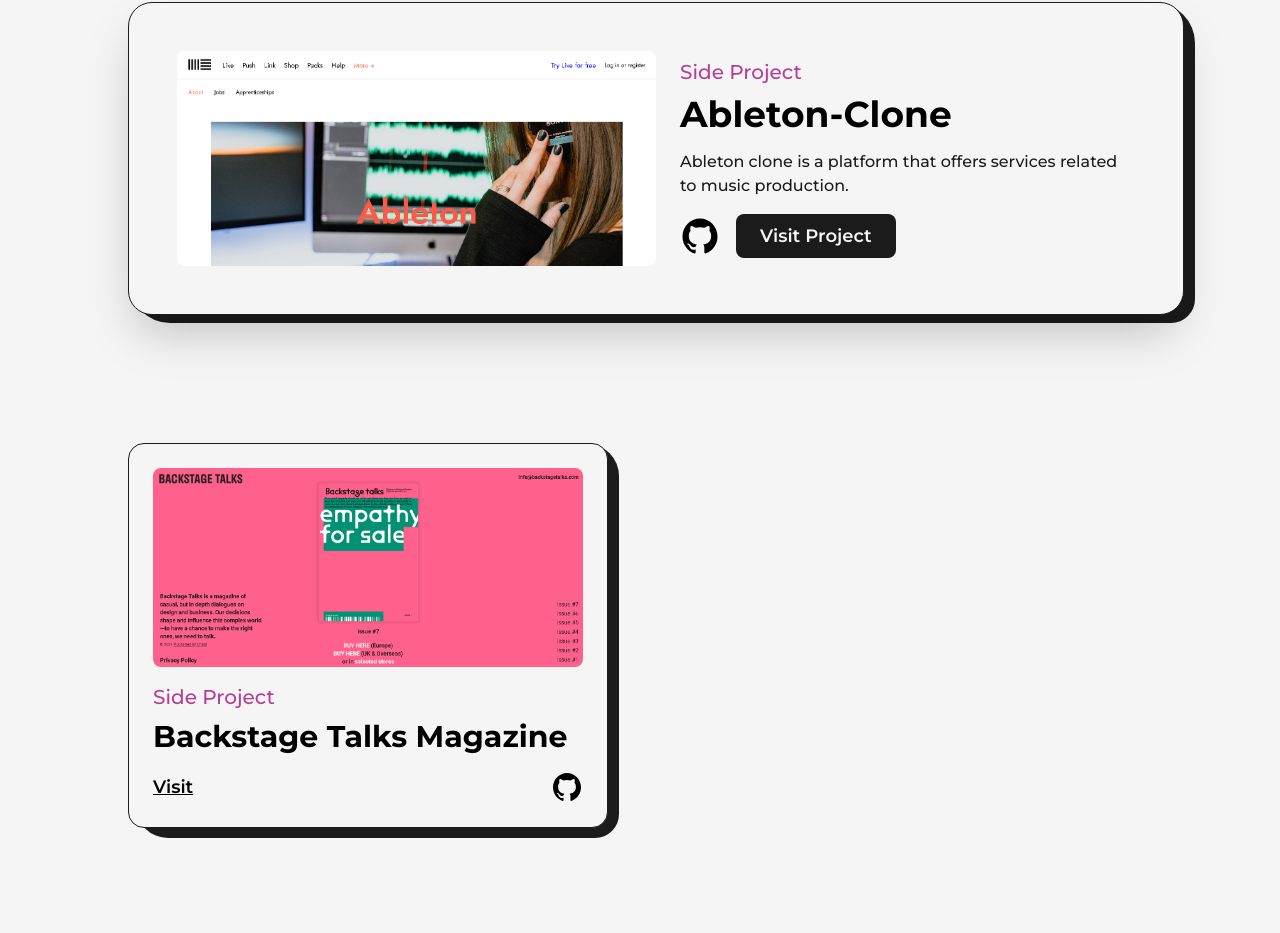
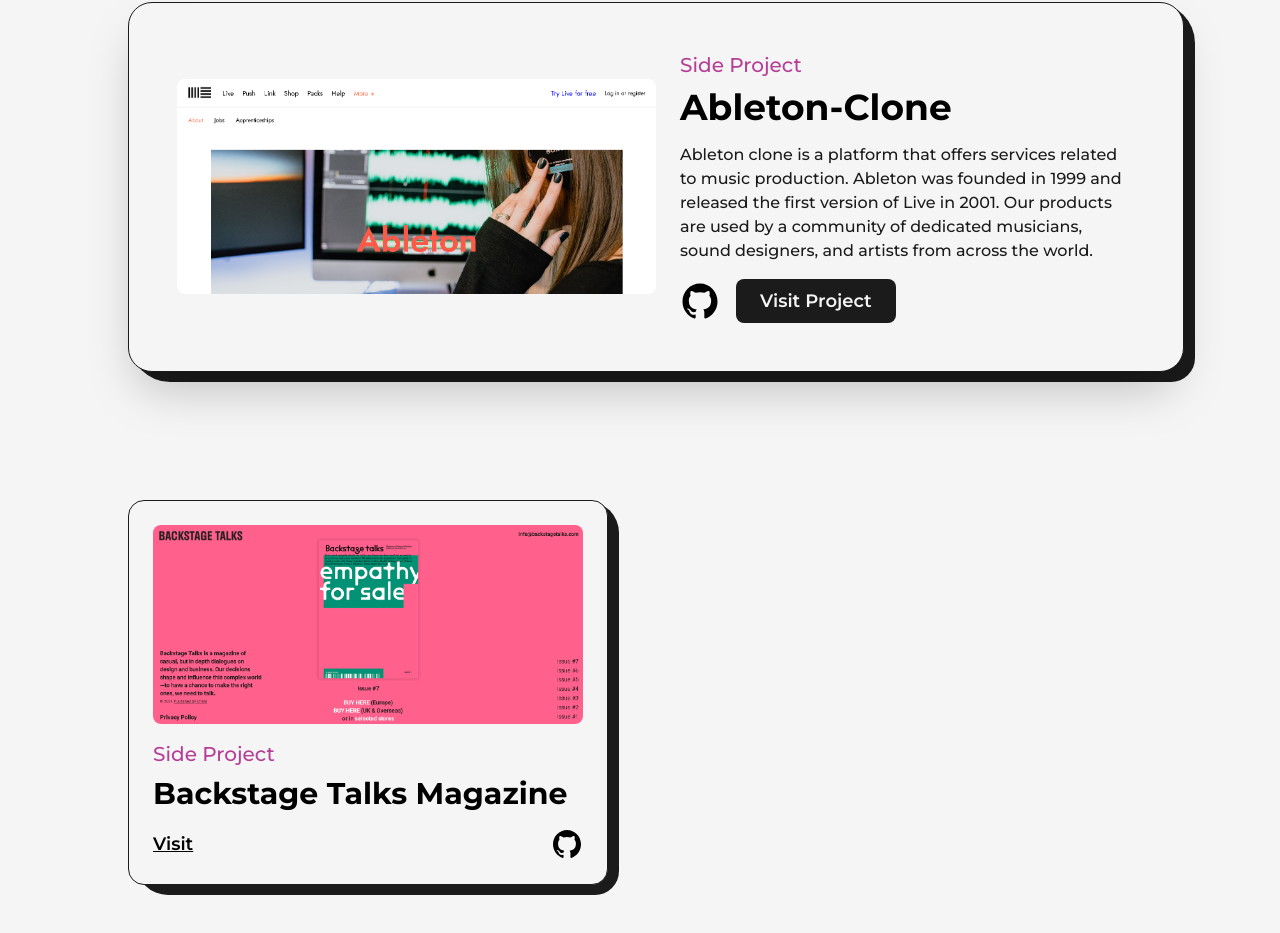
Before and after one commit to Chipsii/portfolio, a Next.js app: page /projects in a window 1280 px wide. Shown: the part 2093-3026 px from the top of the page. Built offline with nearby package versions, Linux system fonts and the light colour scheme.

Commit message:
change description

```diff
--- a/src/pages/projects.js
+++ b/src/pages/projects.js
@@ -195,7 +195,7 @@
               <FeaturedProject
                 title="Ableton-Clone"
                 img={project2}
-                summary="Ableton clone is a platform that offers services related to music production."
+                summary="Ableton clone is a platform that offers services related to music production. Ableton was founded in 1999 and released the first version of Live in 2001. Our products are used by a community of dedicated musicians, sound designers, and artists from across the world."
                 link="https://ableton-clone-pi.vercel.app/"
                 github="https://github.com/Chipsii/ableton-clone"
                 type="Side Project"
```
